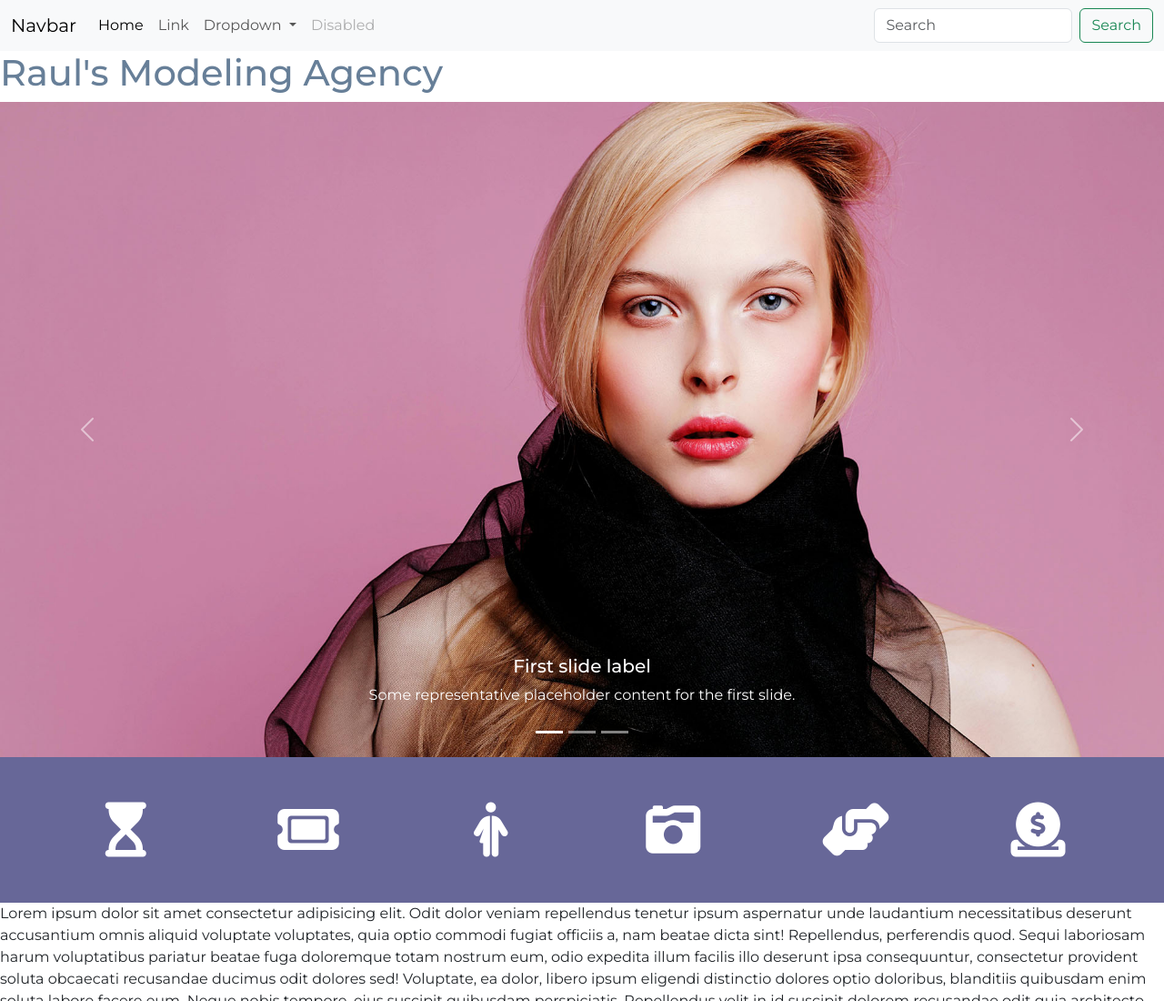
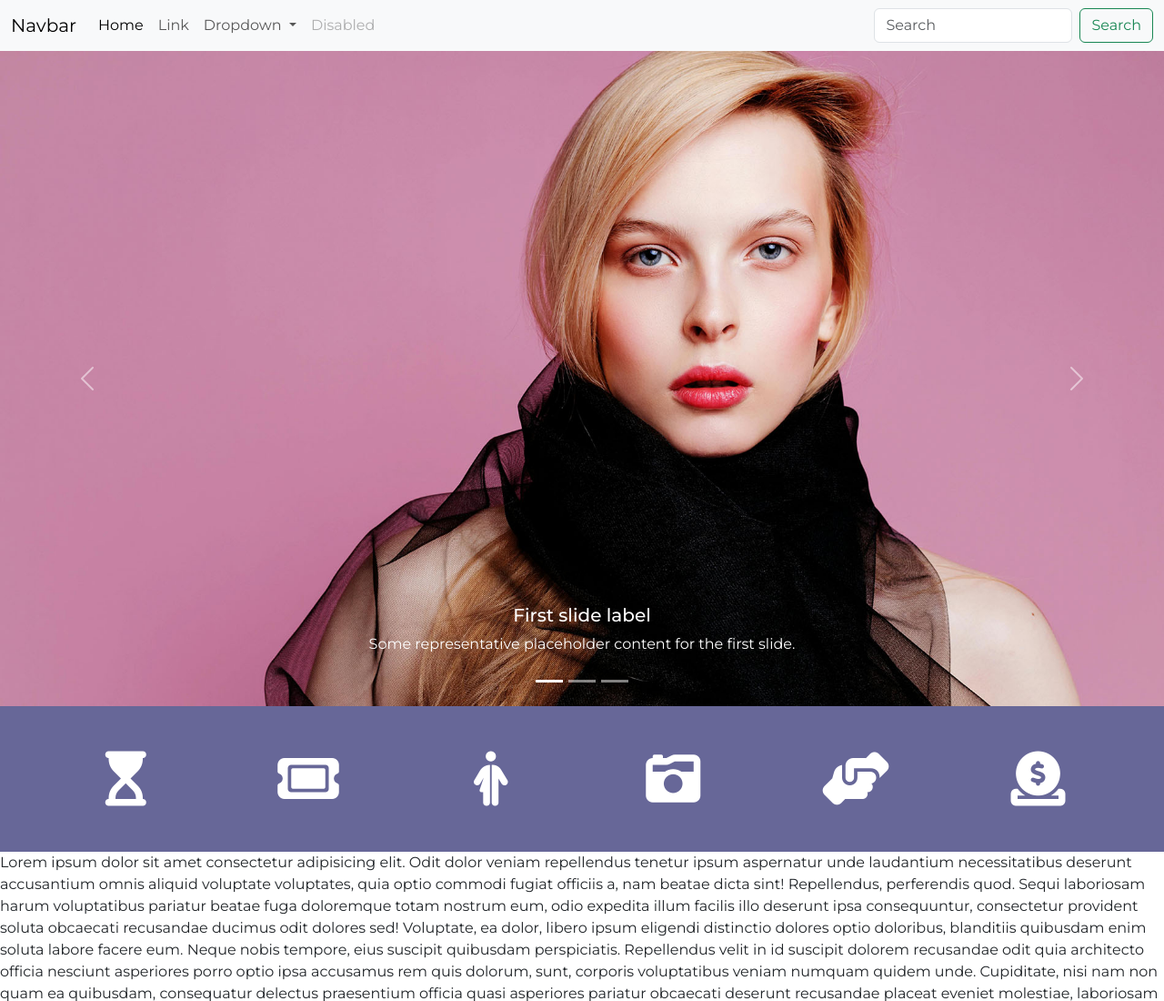
Before and after one commit to raulgonzalez77/imed1316-sample-code, a plain HTML site: page index.html in a window 1280 px wide. Shown: the top 1100 px of the page at 91% size. Drawn offline with nearby package versions, Linux system fonts and the light colour scheme.

Commit message:
removed h1

```diff
--- a/index.html
+++ b/index.html
@@ -55,7 +55,7 @@
     </header>
 
     <main>
-      <h1>Raul's Modeling Agency</h1>
+      <!-- <h1>Raul's Modeling Agency</h1> -->
       <!-- begin carousel -->
       <div id="carouselExampleCaptions" class="carousel slide">
         <div class="carousel-indicators">
```
